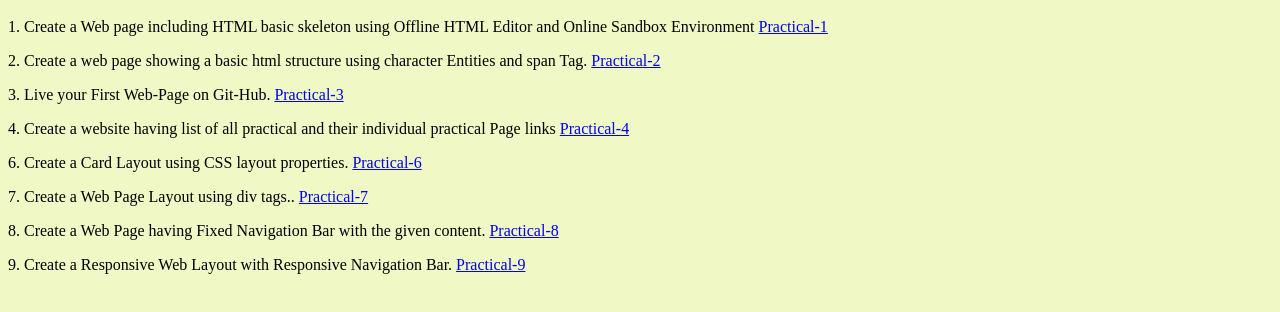
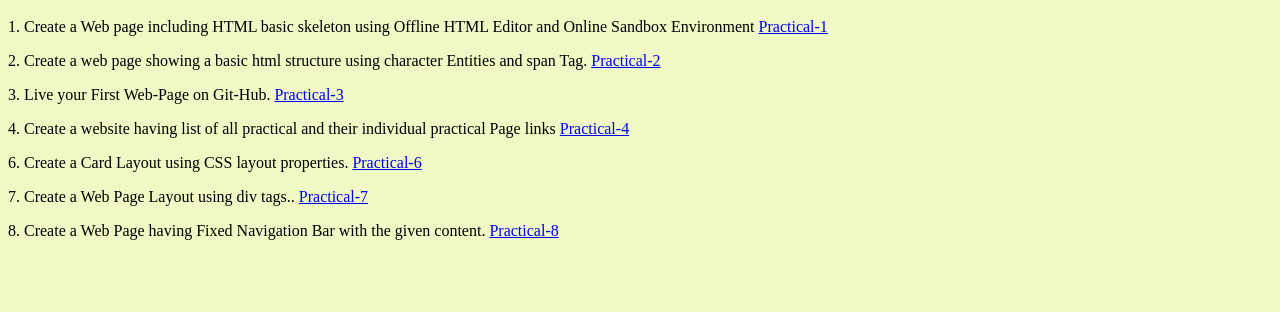
Before and after one commit to vishalgautam0212/FullStack2021, a plain HTML site: page index.html in a window 1280 px wide. Shown: the part 252-564 px from the top of the page. Drawn offline with Linux system fonts and the light colour scheme.

Commit message:
Update index.html

```diff
--- a/index.html
+++ b/index.html
@@ -44,9 +44,5 @@
         8. Create a Web Page having Fixed Navigation Bar with the given content.
         <a href="./Assignment8.html">Practical-8</a>
     </p>
-    <p>
-        9. Create a Responsive Web Layout with Responsive Navigation Bar.
-        <a href="./practical9.html">Practical-9</a>
-    </p>
 </body>
 </html>
```
